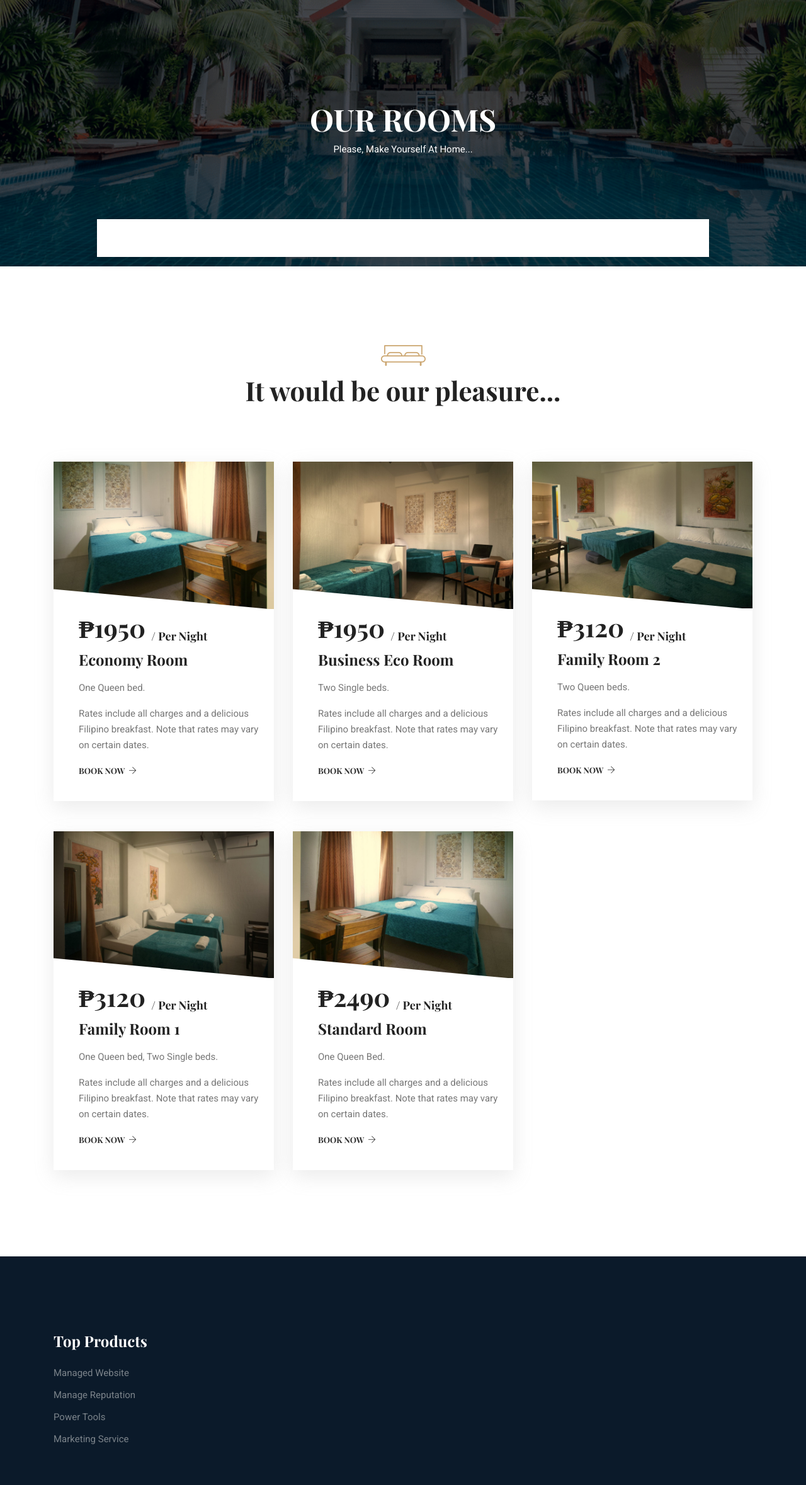
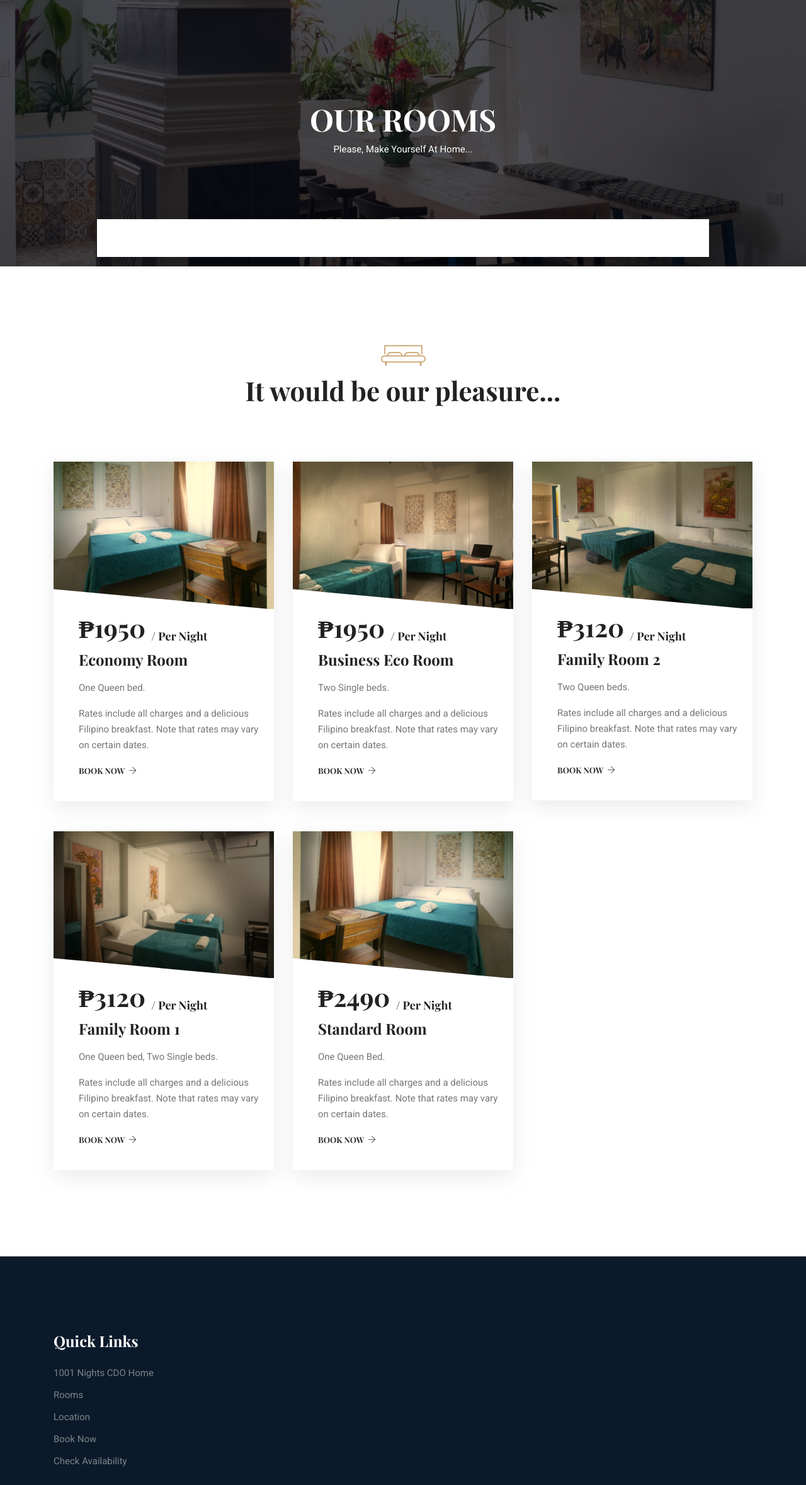
Before and after one commit to mahikosan/mahikosan.github.io, a plain HTML site: page rooms.html in a window 1280 px wide. Shown: the part 202-2560 px from the top of the page at 63% size. Drawn offline with nearby package versions, Linux system fonts and the light colour scheme; a web font is replaced by a local one.

Commit message:
Almost there

```diff
--- a/css/style.css
+++ b/css/style.css
@@ -1081,7 +1081,7 @@ button {
         font-size: 48px; } }
   .contact-banner-area {
     height: 380px;
-    background: url("../img/home/contact-bg.png") center center no-repeat;
+    background: url("../img/home/1001prev1.jpeg") center center no-repeat;
     background-size: cover;
     position: relative;
     z-index: 1; }
@@ -1192,7 +1192,7 @@ button {
         font-size: 48px; } }
   .blog-banner-area {
     height: 380px;
-    background: url("../img/home/contact-bg.png") center center no-repeat;
+    background: url("../img/home/1001prev1.jpeg") center center no-repeat;
     background-size: cover;
     position: relative;
     z-index: 1; }
--- a/rooms.html
+++ b/rooms.html
@@ -235,12 +235,13 @@
 		<div class="container">
 			<div class="row">
 				<div class="col-xl-2 col-sm-6 mb-4 mb-xl-0 single-footer-widget">
-					<h4>Top Products</h4>
+					<h4>Quick Links</h4>
 					<ul>
-						<li><a href="#">Managed Website</a></li>
-						<li><a href="#">Manage Reputation</a></li>
-						<li><a href="#">Power Tools</a></li>
-						<li><a href="#">Marketing Service</a></li>
+						<li><a href="index.html">1001 Nights CDO Home</a></li>
+						<li><a href="rooms.html">Rooms</a></li>
+						<li><a href="https://www.google.pl/maps/place/1001+Nights+Boutique+Inn/@8.4822773,124.6466158,16z/data=!4m9!3m8!1s0x32fff38ff4f1c151:0xc0ecdbcdf30201a!5m2!4m1!1i2!8m2!3d8.482698!4d124.6502165!16s%2Fg%2F11rwjblmln?entry=ttu&g_ep=EgoyMDI1MDMzMS4wIKXMDSoASAFQAw%3D%3D" target="_blank">Location</a></li>
+            <li><a href="https://us2.cloudbeds.com/reservation/G2Swle">Book Now</a></li>
+						<li><a href="https://us2.cloudbeds.com/reservation/G2Swle">Check Availability</a></li>
 					</ul>
 				</div><!--
 				<div class="col-xl-2 col-sm-6 mb-4 mb-xl-0 single-footer-widget">
--- a/scss/theme/_blog.scss
+++ b/scss/theme/_blog.scss
@@ -23,7 +23,7 @@
 
   &-area{
     height: 380px;
-    background: url('../../assets/images/contact-bg.png') center center no-repeat;
+    background: url('../../assets/images/1001prev1.jpeg') center center no-repeat;
     background-size: cover;
     position: relative;
     z-index: 1;
--- a/scss/theme/_contact.scss
+++ b/scss/theme/_contact.scss
@@ -23,7 +23,7 @@
 
   &-area{
     height: 380px;
-    background: url('../../assets/images/contact-bg.png') center center no-repeat;
+    background: url('../../assets/images/1001prev1.jpeg') center center no-repeat;
     background-size: cover;
     position: relative;
     z-index: 1;
```
Also changed, not shown: index.html (+16 -12 lines), img/home/tile1.jpg (added), img/home/tile2.jpg (added), img/home/tile3n.jpg (added), 1 other file.
